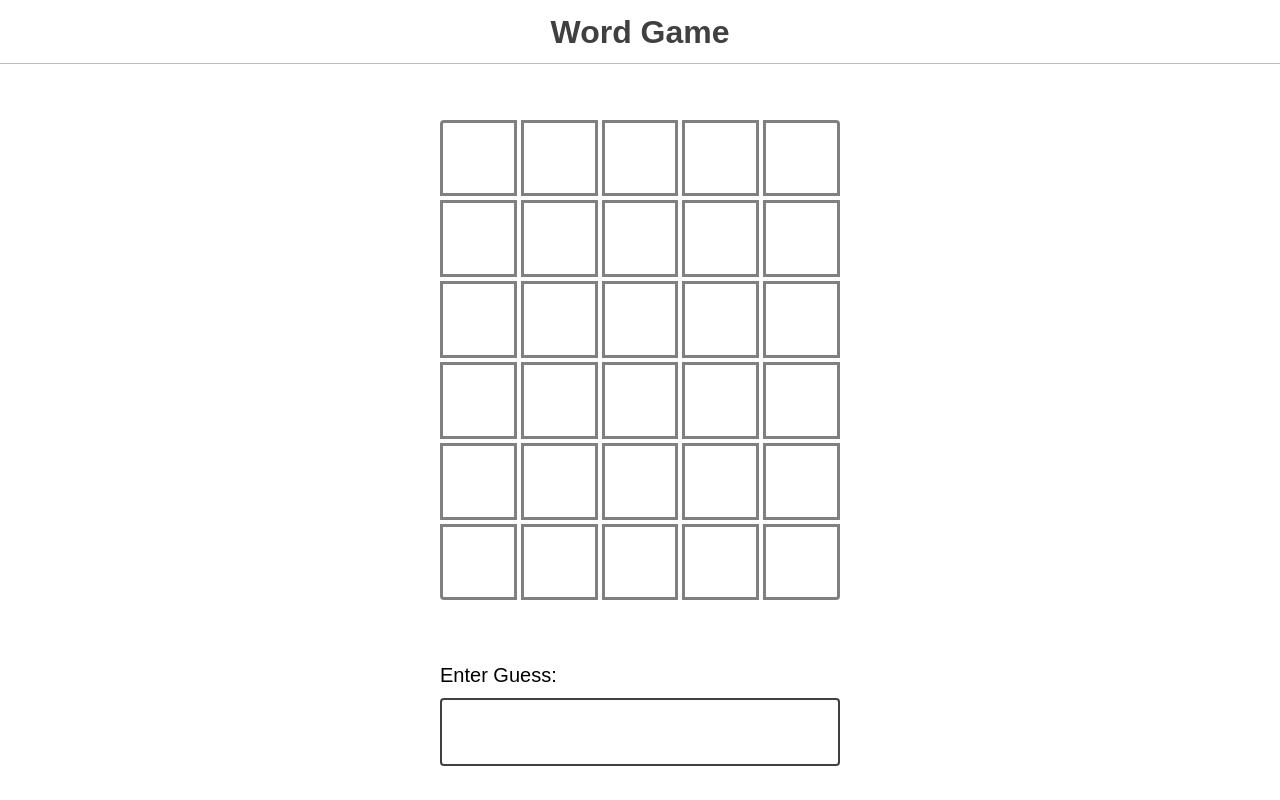
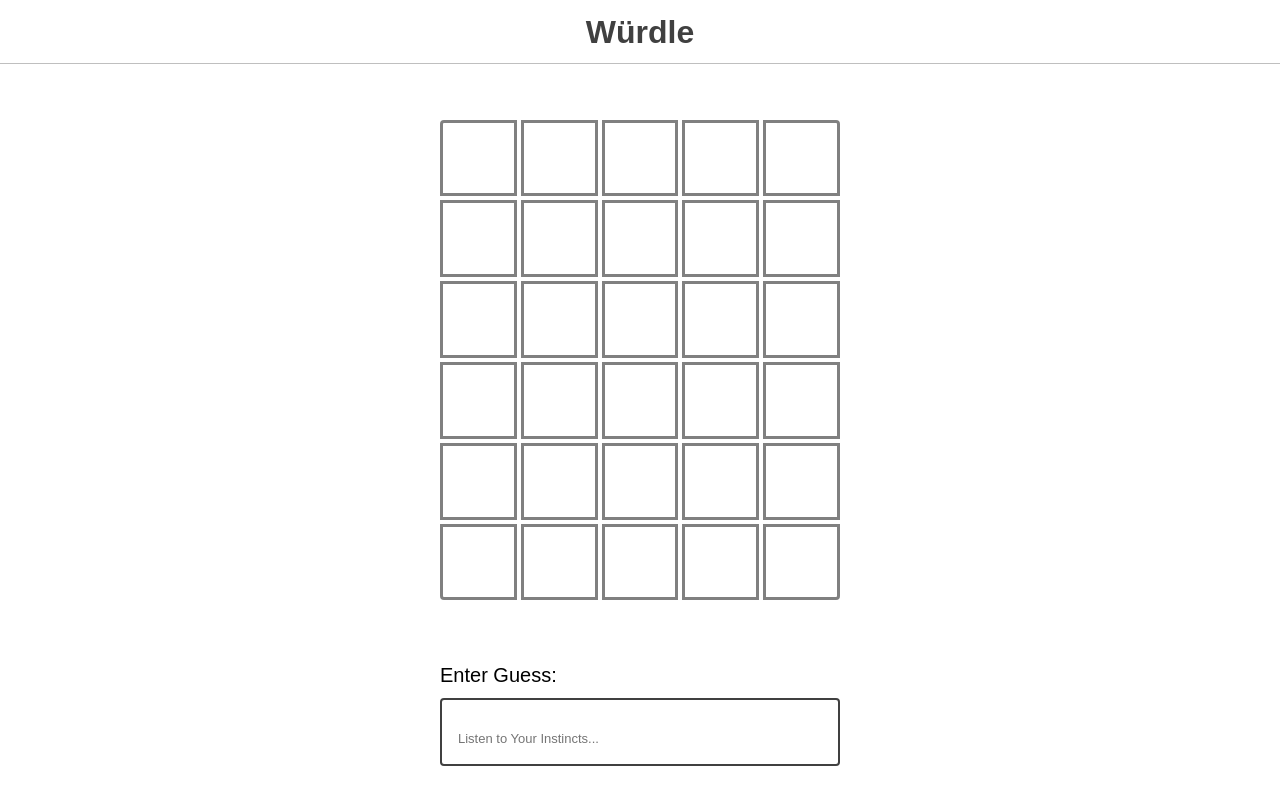
Before and after one commit to greenteaisgreat/wurdle-2, a React (Vite) app: page / in a window 1280 px wide. Built offline with nearby package versions, Linux system fonts and the light colour scheme.

Commit message:
Feed Ending Banner State Through Components

```diff
--- a/src/components/Game/Game.js
+++ b/src/components/Game/Game.js
@@ -20,7 +20,11 @@ function Game() {
   return (
     <>
       <GuessResults guesses={guesses} answer={answer} />
-      <GuessInput handleSubmitGuess={handleSubmitGuess} />
+      <GuessInput
+        handleSubmitGuess={handleSubmitGuess}
+        guesses={guesses}
+        answer={answer}
+      />
     </>
   );
 }
--- a/src/components/GuessInput/GuessInput.js
+++ b/src/components/GuessInput/GuessInput.js
@@ -1,7 +1,10 @@
 import React from "react";
+import EndGameBanner from "../EndGameBanner";
+import { NUM_OF_GUESSES_ALLOWED } from "../../constants";
 
-function GuessInput({ handleSubmitGuess }) {
+function GuessInput({ handleSubmitGuess, guesses, answer }) {
   const [tentativeGuess, setTentativeGuess] = React.useState("");
+  let hasWon = false;
 
   function handleSubmit(e) {
     e.preventDefault();
@@ -14,18 +17,27 @@ function GuessInput({ handleSubmitGuess }) {
     <>
       <form onSubmit={handleSubmit} className="guess-input-wrapper">
         <label htmlFor="guess-input">Enter Guess:</label>
+        {guesses.length < NUM_OF_GUESSES_ALLOWED ? (
           <input
             required
             id="guess-input"
             type="text"
+            placeholder="Listen to Your Instincts..."
             value={tentativeGuess}
             pattern="[a-z, A-Z]{5,5}"
             maxLength={5}
-          title="Enter 5 Letters"
+            title="Enter 5 Letters (No Numbers/Symbols)"
             onChange={(e) => {
               setTentativeGuess(e.target.value.toUpperCase());
             }}
           ></input>
+        ) : (
+          <EndGameBanner
+            hasWon={hasWon}
+            answer={answer}
+            turns={guesses.length}
+          />
+        )}
       </form>
     </>
   );
--- a/src/components/GuessResults/GuessResults.js
+++ b/src/components/GuessResults/GuessResults.js
@@ -8,7 +8,7 @@ function GuessResults({ guesses, answer }) {
   return (
     <div className="guess-results">
       {/* Generates the game's grid */}
-      {range(NUM_OF_GUESSES_ALLOWED).map((num) => (
+      {range(NUM_OF_GUESSES_ALLOWED).map((num, i) => (
         <Guess
           //Checks for a value; if none, an empty string populates the value
           value={guesses ? guesses[num] : ""}
--- a/src/components/Header/Header.js
+++ b/src/components/Header/Header.js
@@ -3,7 +3,7 @@ import React from "react";
 function Header() {
   return (
     <header>
-      <h1>Word Game</h1>
+      <h1>Würdle</h1>
     </header>
   );
 }
```
Lines whose indentation alone changed are shown as unchanged.
